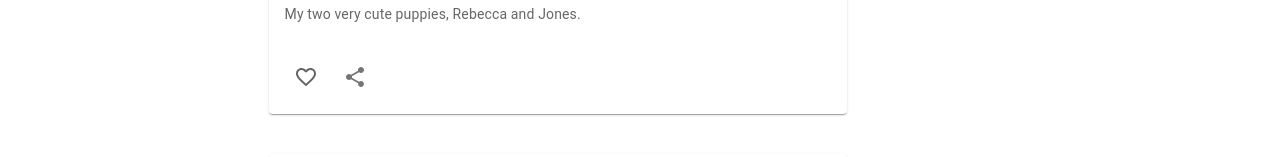
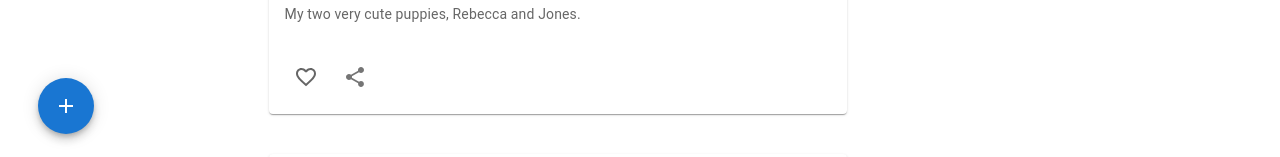
Before and after one commit to Juliaxtran/facebook-_responsive_project, a React (Create React App) app: page / in a window 1280 px wide. Shown: the part 638-795 px from the top of the page. Built offline with nearby package versions, Linux system fonts and the light colour scheme.

Commit message:
Add post button

```diff
--- a/src/App.js
+++ b/src/App.js
@@ -6,6 +6,7 @@ import Feed from './components/Feed';
 import Rightbar from './components/Rightbar';
 import {Stack, Box} from '@mui/material';
 import Navbar from './components/Navbar';
+import Add from './components/Add';
 
 
 
@@ -20,6 +21,7 @@ function App() {
       <Feed />
       <Rightbar />
       </Stack>
+      <Add />
     </Box>
   );
 }
--- a/src/components/Add.js
+++ b/src/components/Add.js
@@ -1,8 +1,23 @@
 import React from 'react'
+import { Tooltip, IconButton } from '@mui/material'
+import Fab from '@mui/material/Fab'
+import AddIcon from '@mui/icons-material/Add'
+
 
 function Add() {
   return (
-    <div>Add</div>
+    <>
+      <Tooltip title="Add Post" sx={{
+        position:'fixed',
+        bottom:20,
+        left:{xs:'calc(50% - 25px)', md: 30}}}>
+        <IconButton>
+          <Fab color="primary" aria-label="add">
+            <AddIcon />
+          </Fab>
+        </IconButton>
+      </Tooltip>
+    </>
   )
 }
 
```
